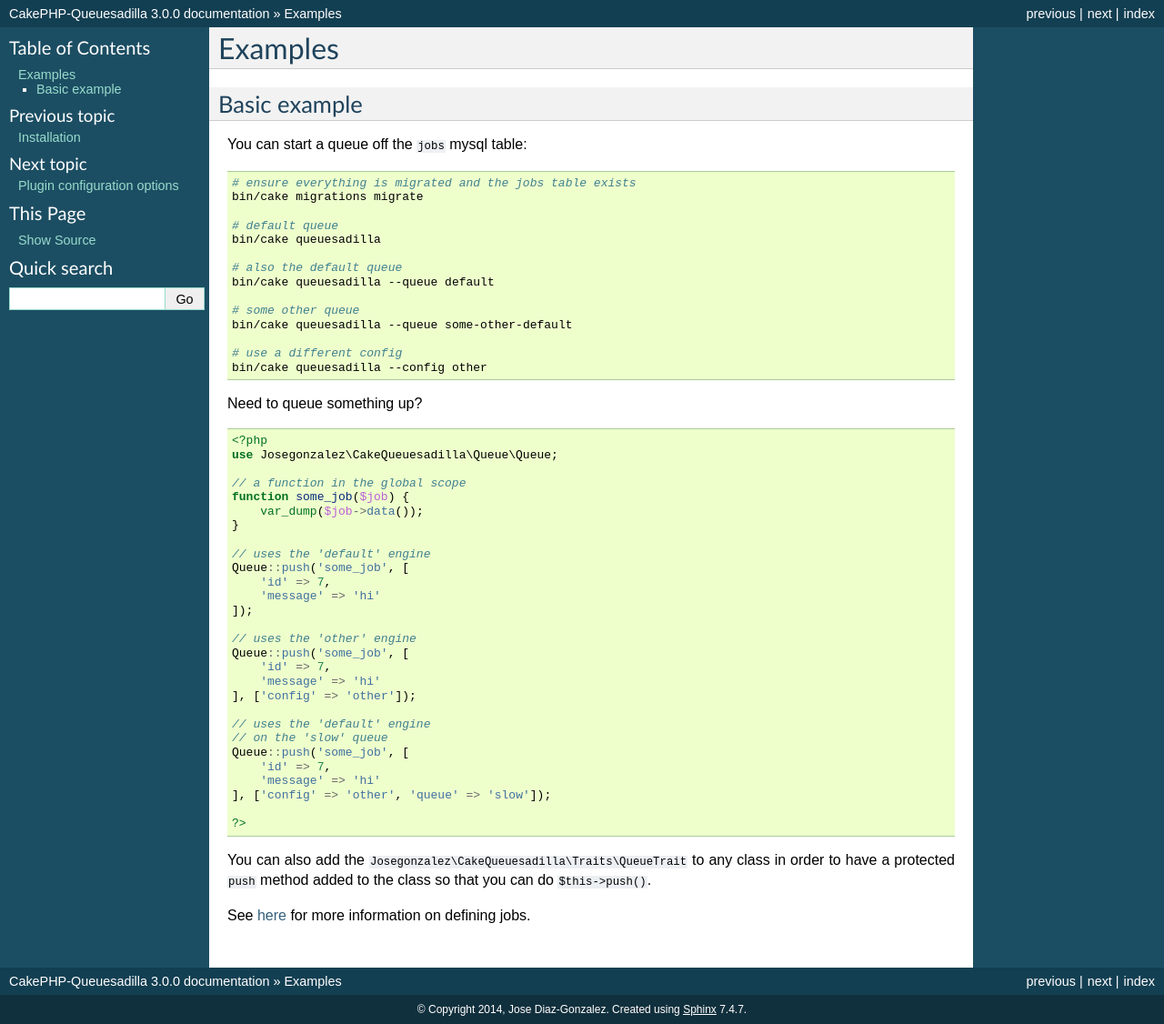
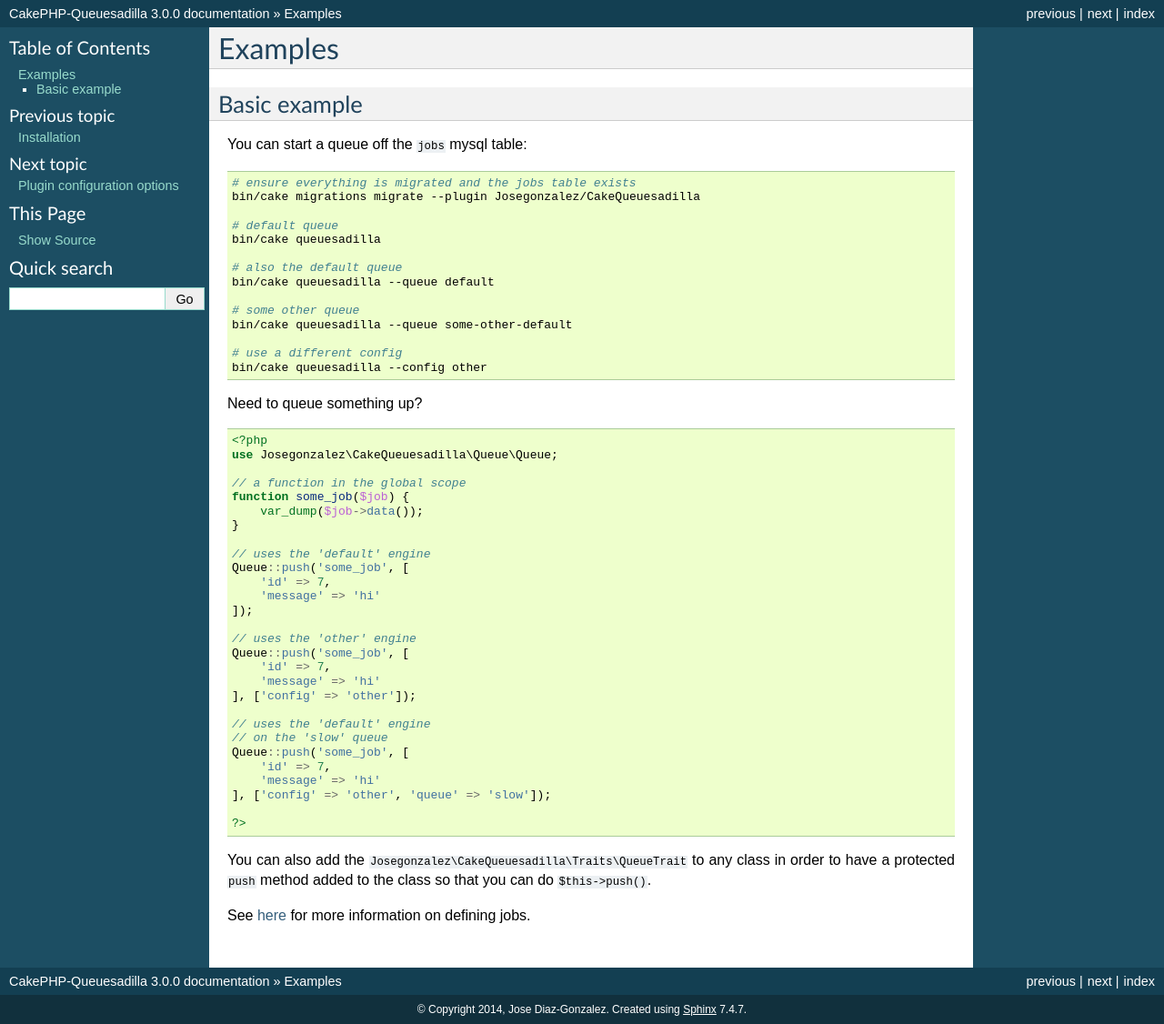
Before and after one commit to josegonzalez/cakephp-queuesadilla, a Sphinx documentation site: the page built from docs/examples.rst, in a window 1280 px wide. Shown: the whole page at 91% size. Built offline with Sphinx 7.4.7, drawn with Linux system fonts in a browser that asks for light colours.

Commit message:
Fix migration example

```diff
--- a/docs/examples.rst
+++ b/docs/examples.rst
@@ -9,7 +9,7 @@ You can start a queue off the ``jobs`` mysql table:
 .. code:: shell
 
     # ensure everything is migrated and the jobs table exists
-    bin/cake migrations migrate
+    bin/cake migrations migrate --plugin Josegonzalez/CakeQueuesadilla
 
     # default queue
     bin/cake queuesadilla
```
